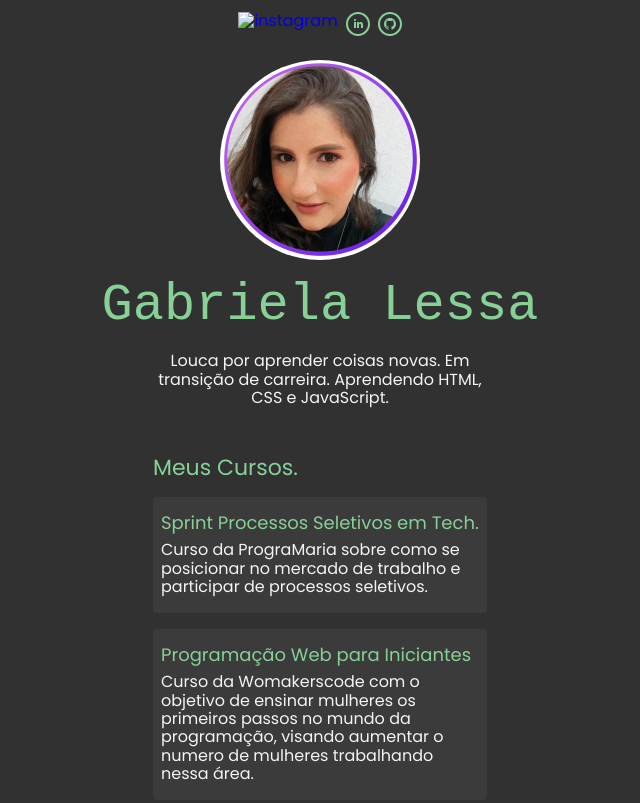
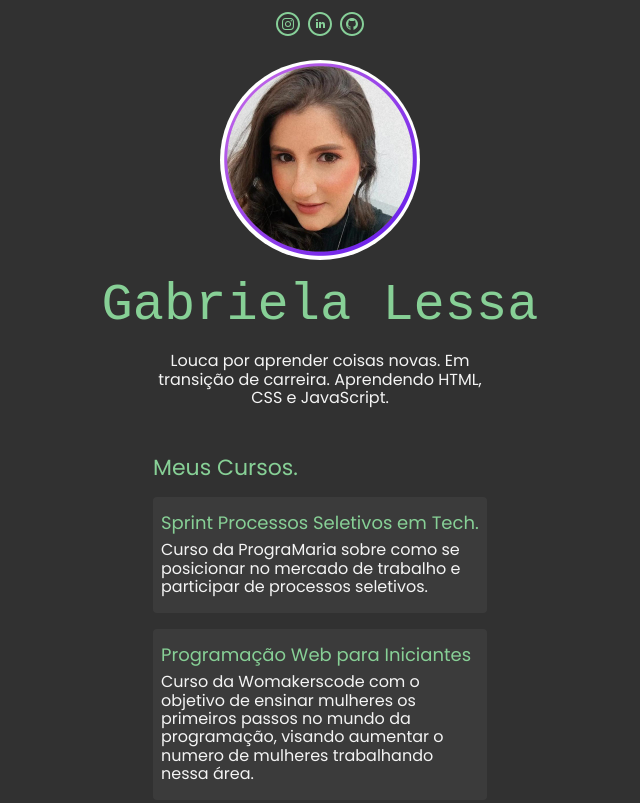
Before and after one commit to GabiLessa/MEU-SITE, a plain HTML site: page index.html in a window 1280 px wide. Shown: the top 803 px of the page, without its empty margins (320-960 px from the left). Drawn offline with nearby package versions, Linux system fonts and the light colour scheme; the site is published under a folder, as on GitHub Pages, so addresses that start at the root find nothing.

Commit message:
alteração

```diff
--- a/index.html
+++ b/index.html
@@ -19,7 +19,7 @@
 <body>
   <header class="header">
     <a href="https://instagram.com/gabrielalessa77?igshid=ZDdkNTZiNTM=" target="_blank" class="header__link">
-      <img src="/asserts/icones/iconmonstr-instagram-15.svg" class="icone" alt="instagram">
+      <img src="./asserts/icones/iconmonstr-instagram-15.svg" class="icone" alt="instagram">
     </a>
     <a href="https://www.linkedin.com/in/gabrielalessaa/" target="_blank" class="header__link">
       <img src="./asserts/icones/iconmonstr-linkedin-5.svg" class="icone" alt="linkedin">
```
